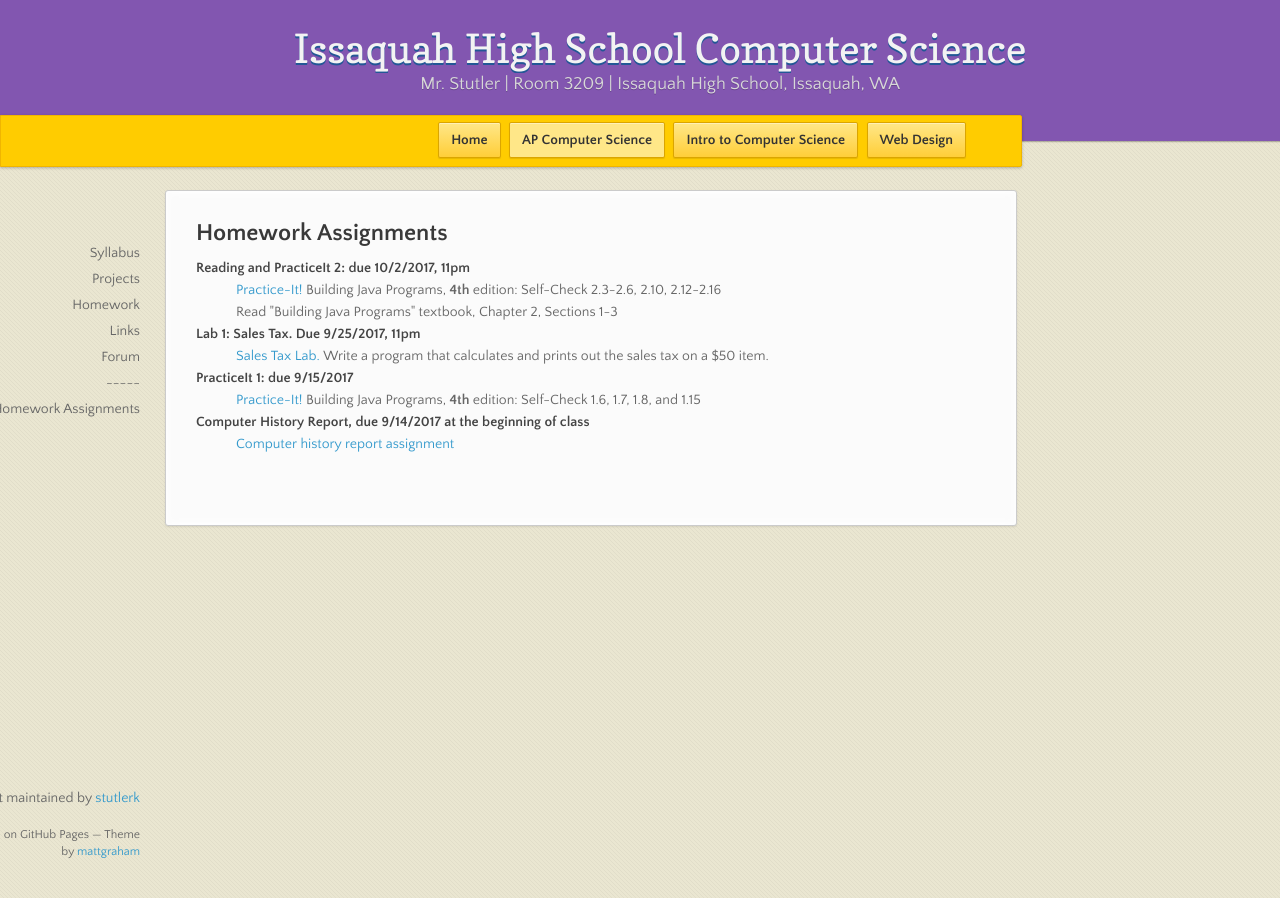
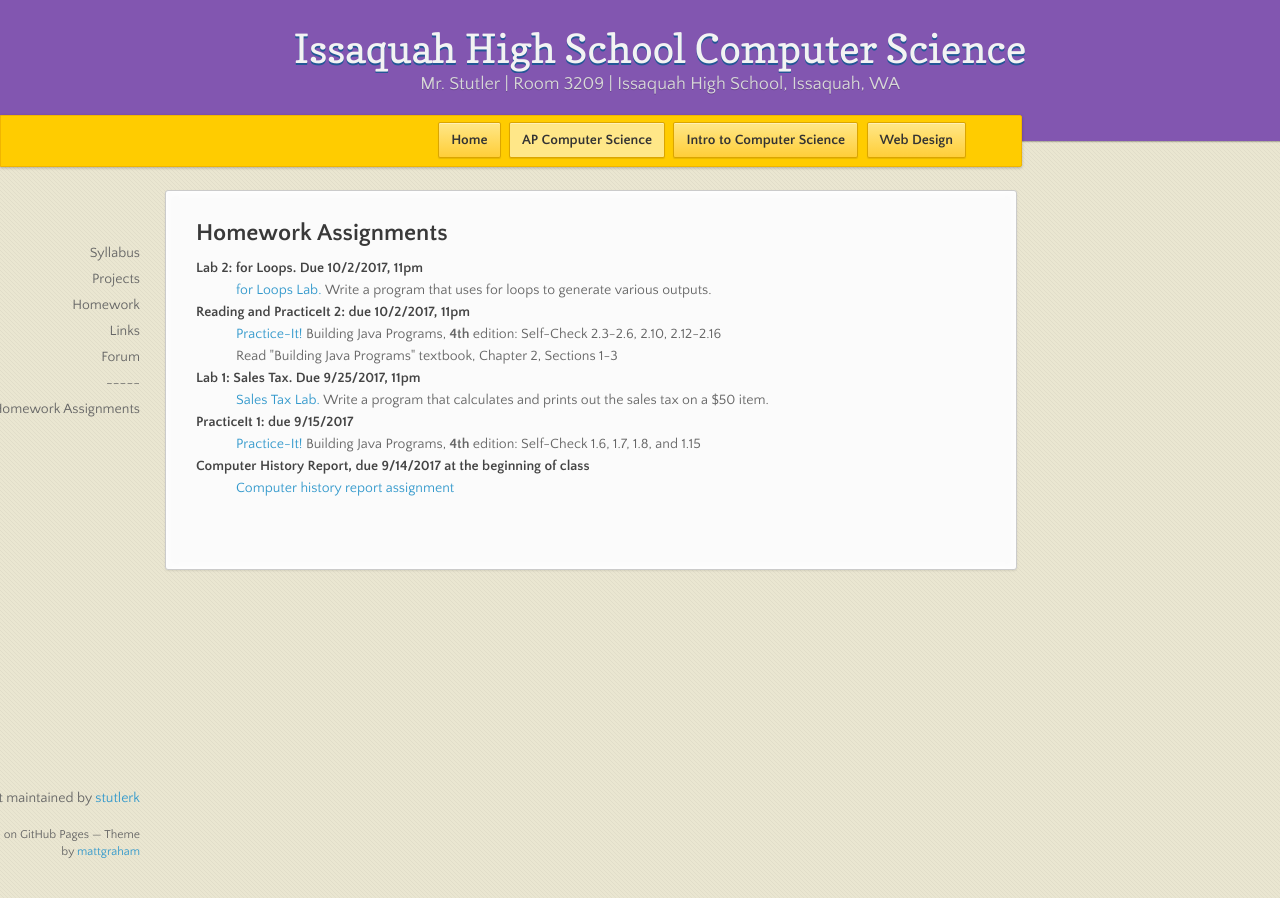
Before and after one commit to stutlerk/ihs-website, a Jekyll site: the page built from _apcs/homework.html, in a window 1280 px wide. Built offline with Jekyll 4.4.1, drawn with Linux system fonts in a browser that asks for light colours; nearby versions of some CDN libraries.

Commit message:
Update homework.html

```diff
--- a/_apcs/homework.html
+++ b/_apcs/homework.html
@@ -6,6 +6,9 @@ layout: course
 <section>
 <h2>Homework Assignments</h2>
   <dl>
+    <dt>Lab 2: for Loops. Due 10/2/2017, 11pm</dt>
+    <dd><a href="https://issaquahwednet-my.sharepoint.com/personal/stutlerk_issaquah_wednet_edu/_layouts/15/guestaccess.aspx?docid=023443d9856394cf2af47f6df6517ca0b&authkey=AUbCA2-RpHFNpAOeuLoRzbU">for Loops Lab.</a> Write a program that uses for loops to generate various outputs.</dd>
+
     <dt>Reading and PracticeIt 2: due 10/2/2017, 11pm</dt>
     <dd><a href="https://practiceit.cs.washington.edu/" target="_blank">Practice-It!</a> Building Java Programs, <b>4th</b> edition: Self-Check 2.3-2.6, 2.10, 2.12-2.16</dd>
     <dd>Read "Building Java Programs" textbook, Chapter 2, Sections 1-3</dd>
```
